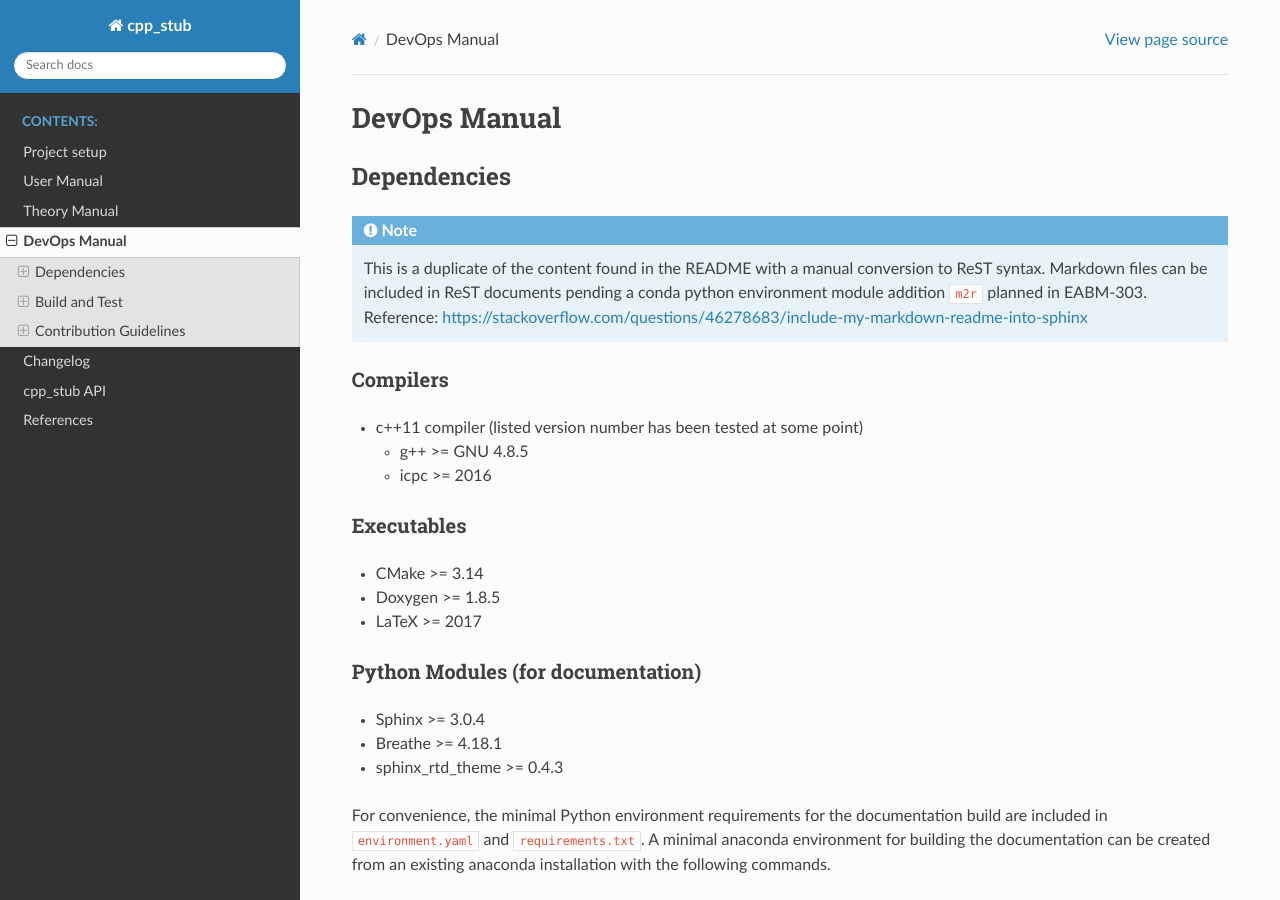
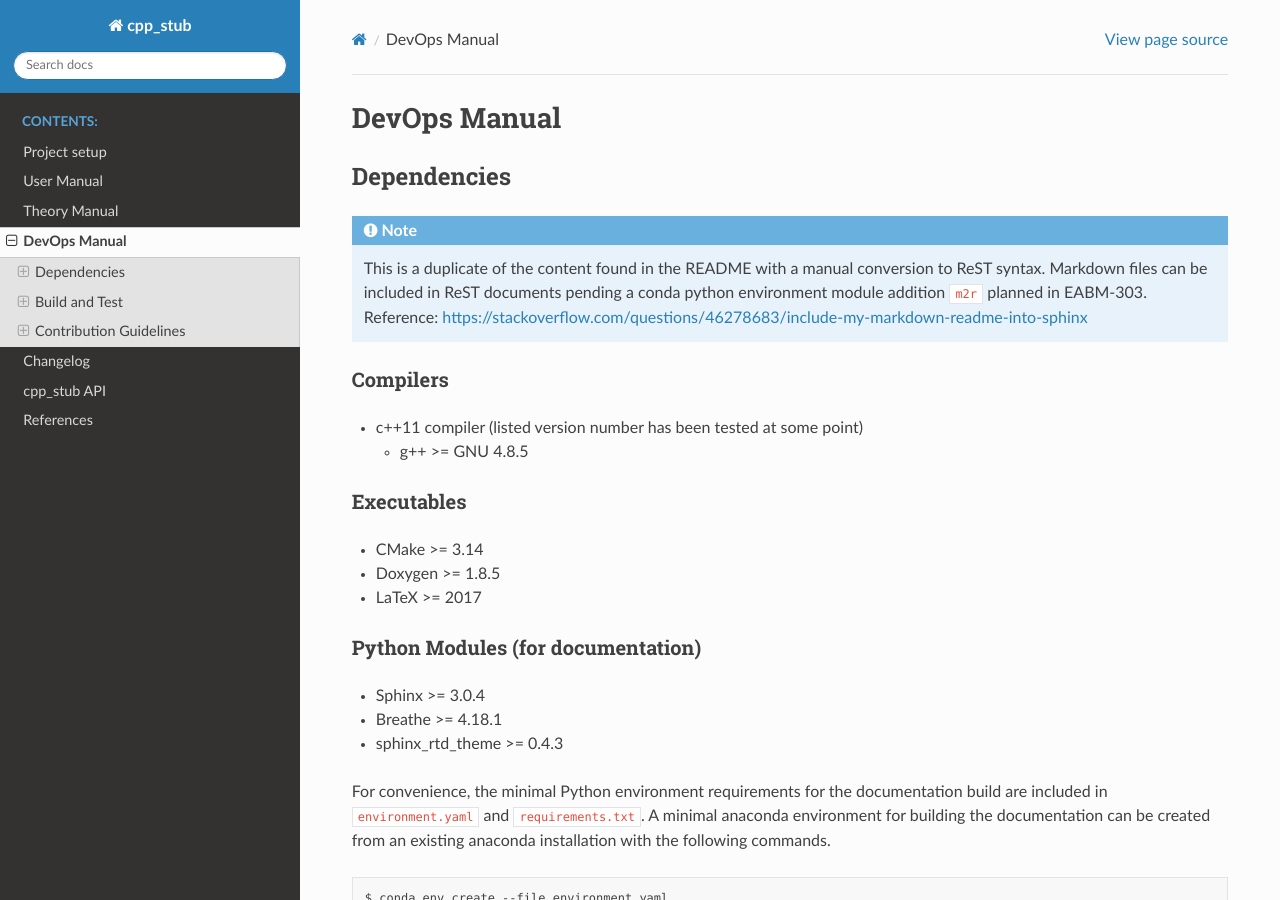
Before and after one commit to lanl/tardigrade-asp, a Sphinx documentation site: the page built from docs/devops.rst, in a window 1280 px wide and 900 px high. Built offline with Sphinx 7.4.7 and the Read the Docs theme 2.0.0, drawn with Linux system fonts in a browser that asks for light colours.

Commit message:
MAINT: remove icpc from sphinx docs

```diff
--- a/docs/dependencies.txt
+++ b/docs/dependencies.txt
@@ -10,7 +10,6 @@ Compilers
 * c++11 compiler (listed version number has been tested at some point)
 
   * g++ >= GNU 4.8.5
-  * icpc >= 2016
 
 Executables
 ===========
```
